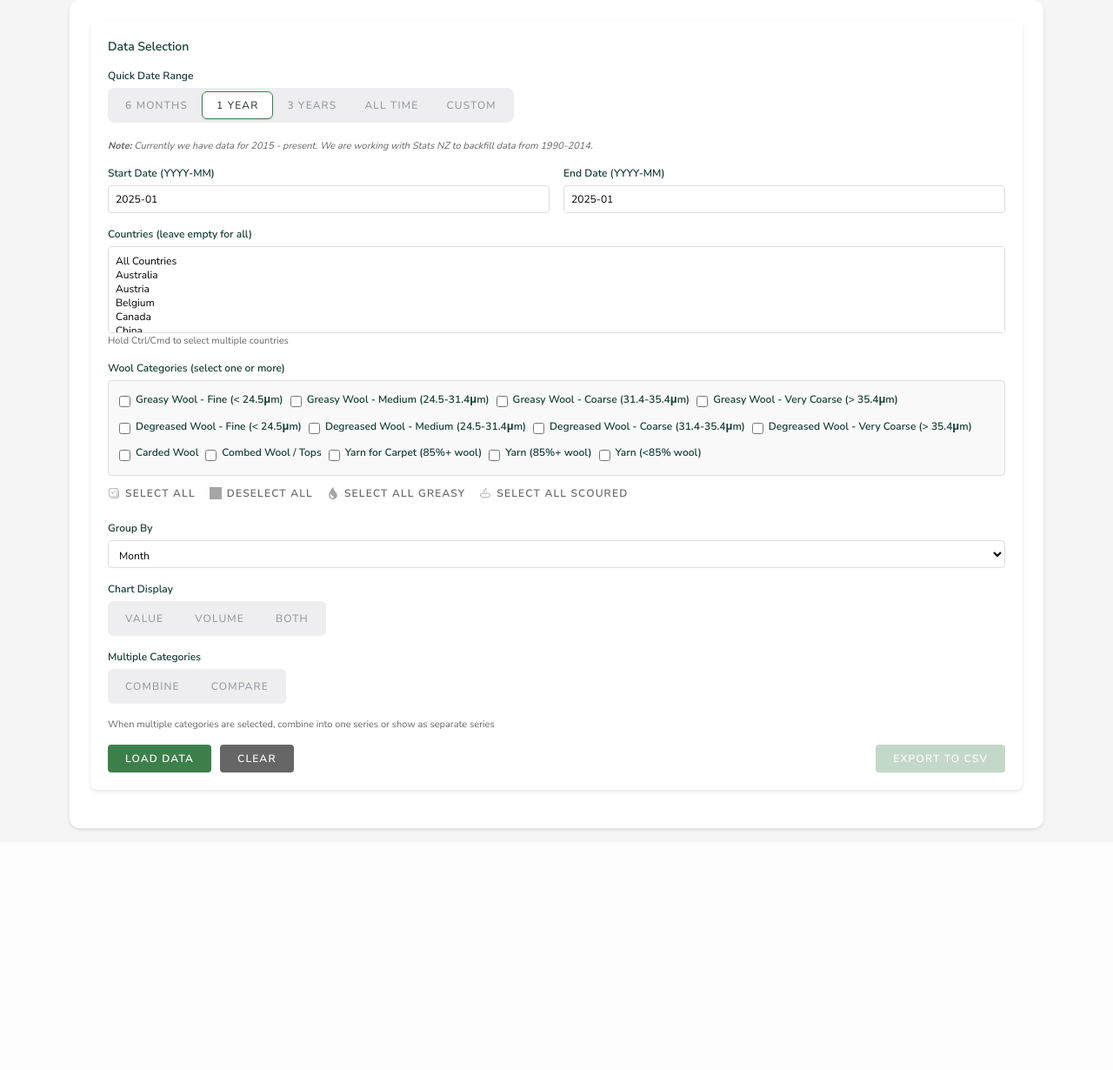
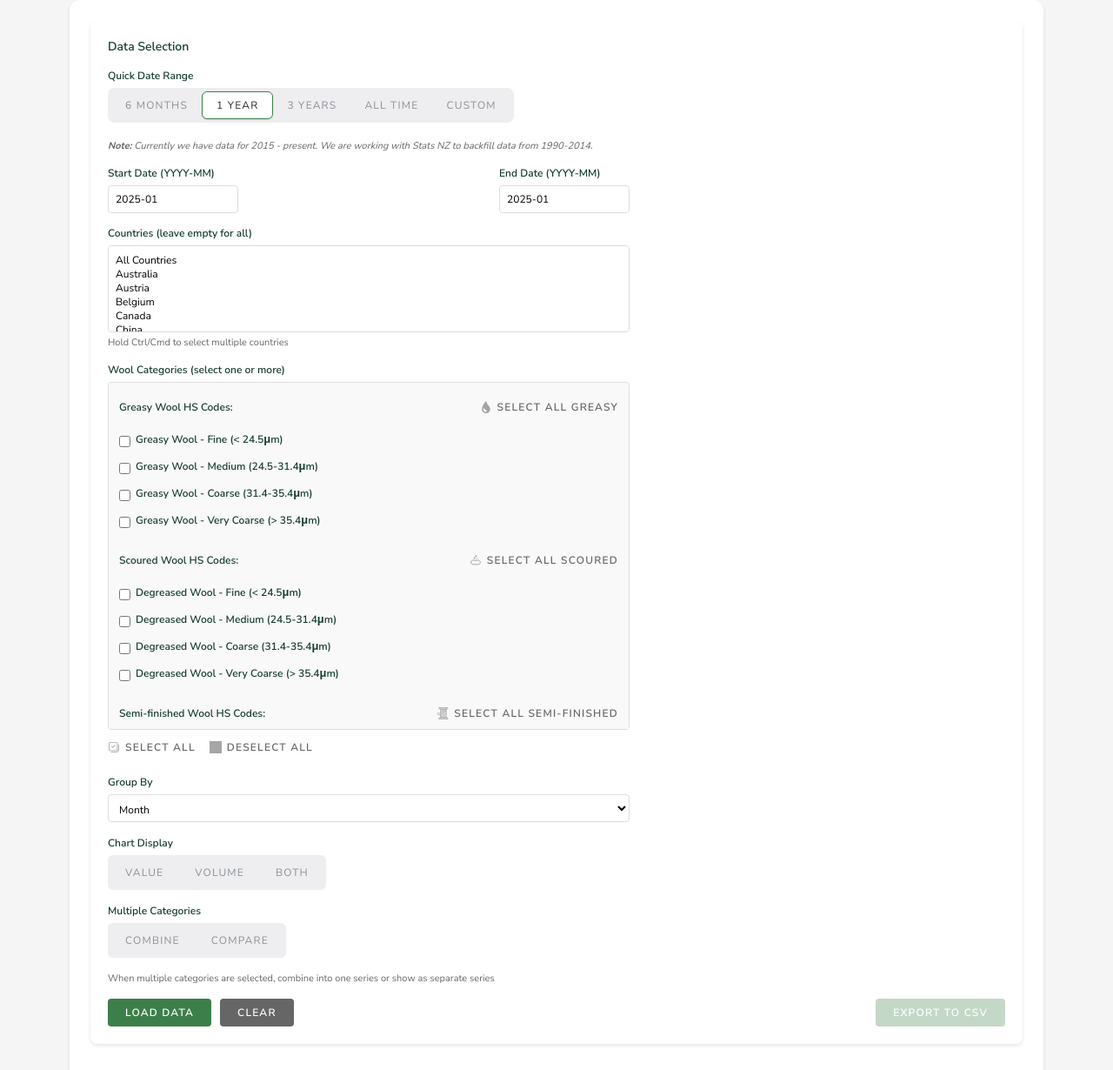
Before and after one commit to cosgroryan/fusca_pro_lookup, a Flask app: page /export-data-iframe in a window 1280 px wide. Shown: the top 1230 px of the page at 87% size. Before the commit the page ends 956 px from the top, so only its background shows below. Run offline with Flask 3, Linux system fonts and the light colour scheme; grey boxes are pictures that could not be loaded.

Commit message:
cleaned up prez of HS code options. gracias a paloma por "justify-between" (aka Gitblame here)

```diff
--- a/static/js/export_data.js
+++ b/static/js/export_data.js
@@ -42,13 +42,31 @@
     'yarn_less85': 'Yarn (<85% wool)'
 };
 
-// Render wool category selector
+// Render wool category selector with sections
 function renderWoolCategorySelector() {
     const container = document.getElementById('woolCategorySelector');
     if (!container) return;
 
+    // Define categories by section
+    const greasyCategories = ['greasy_fine', 'greasy_medium', 'greasy_coarse', 'greasy_very_coarse'];
+    const scouredCategories = ['degreased_fine', 'degreased_medium', 'degreased_coarse', 'degreased_very_coarse'];
+    const semiFinishedCategories = ['carded', 'combed', 'yarn_carpet', 'yarn_85plus', 'yarn_less85'];
+
     let html = '';
-    Object.keys(WOOL_CATEGORIES).forEach(category => {
+
+    // Greasy Wool section
+    html += `
+        <div class="wool-category-section">
+            <div class="wool-category-section-header">
+                <h3 class="wool-category-section-title">Greasy Wool HS Codes:</h3>
+                <button class="category-action-link" onclick="selectAllGreasy()">
+                    <img src="/static/images/water-drop-svgrepo-com.svg" alt="">
+                    SELECT ALL GREASY
+                </button>
+            </div>
+            <div class="wool-category-checkboxes">
+    `;
+    greasyCategories.forEach(category => {
         const categoryId = `category_${category}`;
         html += `
             <div class="wool-category-checkbox">
@@ -57,31 +75,108 @@
             </div>
         `;
     });
+    html += `</div></div>`;
+
+    // Scoured Wool section
+    html += `
+        <div class="wool-category-section">
+            <div class="wool-category-section-header">
+                <h3 class="wool-category-section-title">Scoured Wool HS Codes:</h3>
+                <button class="category-action-link" onclick="selectAllScoured()">
+                    <img src="/static/images/soap-svgrepo-com.svg" alt="">
+                    SELECT ALL SCOURED
+                </button>
+            </div>
+            <div class="wool-category-checkboxes">
+    `;
+    scouredCategories.forEach(category => {
+        const categoryId = `category_${category}`;
+        html += `
+            <div class="wool-category-checkbox">
+                <input type="checkbox" id="${categoryId}" value="${category}" onchange="updateCategoryActionButtons()">
+                <label for="${categoryId}">${WOOL_CATEGORIES[category]}</label>
+            </div>
+        `;
+    });
+    html += `</div></div>`;
+
+    // Semi-finished Wool section
+    html += `
+        <div class="wool-category-section">
+            <div class="wool-category-section-header">
+                <h3 class="wool-category-section-title">Semi-finished Wool HS Codes:</h3>
+                <button class="category-action-link" onclick="selectAllSemiFinished()">
+                    <img src="/static/images/spool-of-thread-svgrepo-com.svg" alt="">
+                    SELECT ALL SEMI-FINISHED
+                </button>
+            </div>
+            <div class="wool-category-checkboxes">
+    `;
+    semiFinishedCategories.forEach(category => {
+        const categoryId = `category_${category}`;
+        html += `
+            <div class="wool-category-checkbox">
+                <input type="checkbox" id="${categoryId}" value="${category}" onchange="updateCategoryActionButtons()">
+                <label for="${categoryId}">${WOOL_CATEGORIES[category]}</label>
+            </div>
+        `;
+    });
+    html += `</div></div>`;
 
     container.innerHTML = html;
     // Update button states after rendering
     updateCategoryActionButtons();
 }
 
-// Select all greasy wool categories
+// Select all greasy wool categories (toggle if all already selected)
 function selectAllGreasy() {
     const greasyCategories = ['greasy_fine', 'greasy_medium', 'greasy_coarse', 'greasy_very_coarse'];
+    const allChecked = greasyCategories.every(category => {
+        const checkbox = document.getElementById(`category_${category}`);
+        return checkbox && checkbox.checked;
+    });
+
+    const newState = !allChecked;
     greasyCategories.forEach(category => {
         const checkbox = document.getElementById(`category_${category}`);
         if (checkbox) {
-            checkbox.checked = true;
+            checkbox.checked = newState;
         }
     });
     updateCategoryActionButtons();
 }
 
-// Select all scoured/degreased wool categories
+// Select all scoured/degreased wool categories (toggle if all already selected)
 function selectAllScoured() {
     const scouredCategories = ['degreased_fine', 'degreased_medium', 'degreased_coarse', 'degreased_very_coarse'];
+    const allChecked = scouredCategories.every(category => {
+        const checkbox = document.getElementById(`category_${category}`);
+        return checkbox && checkbox.checked;
+    });
+
+    const newState = !allChecked;
     scouredCategories.forEach(category => {
         const checkbox = document.getElementById(`category_${category}`);
         if (checkbox) {
-            checkbox.checked = true;
+            checkbox.checked = newState;
+        }
+    });
+    updateCategoryActionButtons();
+}
+
+// Select all semi-finished wool categories (toggle if all already selected)
+function selectAllSemiFinished() {
+    const semiFinishedCategories = ['carded', 'combed', 'yarn_carpet', 'yarn_85plus', 'yarn_less85'];
+    const allChecked = semiFinishedCategories.every(category => {
+        const checkbox = document.getElementById(`category_${category}`);
+        return checkbox && checkbox.checked;
+    });
+
+    const newState = !allChecked;
+    semiFinishedCategories.forEach(category => {
+        const checkbox = document.getElementById(`category_${category}`);
+        if (checkbox) {
+            checkbox.checked = newState;
         }
     });
     updateCategoryActionButtons();
@@ -94,9 +189,10 @@
     const allChecked = checkboxes.length > 0 && checkedBoxes.length === checkboxes.length;
     const noneChecked = checkedBoxes.length === 0;
 
-    // Get greasy and scoured categories
+    // Get greasy, scoured, and semi-finished categories
     const greasyCategories = ['greasy_fine', 'greasy_medium', 'greasy_coarse', 'greasy_very_coarse'];
     const scouredCategories = ['degreased_fine', 'degreased_medium', 'degreased_coarse', 'degreased_very_coarse'];
+    const semiFinishedCategories = ['carded', 'combed', 'yarn_carpet', 'yarn_85plus', 'yarn_less85'];
 
     const greasyChecked = greasyCategories.every(cat => {
         const cb = document.getElementById(`category_${cat}`);
@@ -104,6 +200,11 @@
     });
 
     const scouredChecked = scouredCategories.every(cat => {
+        const cb = document.getElementById(`category_${cat}`);
+        return cb && cb.checked;
+    });
+
+    const semiFinishedChecked = semiFinishedCategories.every(cat => {
         const cb = document.getElementById(`category_${cat}`);
         return cb && cb.checked;
     });
@@ -113,6 +214,7 @@
     const deselectAllBtn = document.querySelector('.category-action-link[onclick="deselectAllCategories()"]');
     const selectGreasyBtn = document.querySelector('.category-action-link[onclick="selectAllGreasy()"]');
     const selectScouredBtn = document.querySelector('.category-action-link[onclick="selectAllScoured()"]');
+    const selectSemiFinishedBtn = document.querySelector('.category-action-link[onclick="selectAllSemiFinished()"]');
 
     if (selectAllBtn) {
         if (allChecked) {
@@ -128,10 +230,7 @@
     }
 
     if (selectGreasyBtn) {
-        if (greasyChecked && greasyCategories.some(cat => {
-            const cb = document.getElementById(`category_${cat}`);
-            return cb && cb.checked;
-        })) {
+        if (greasyChecked) {
             selectGreasyBtn.classList.add('active');
         } else {
             selectGreasyBtn.classList.remove('active');
@@ -139,13 +238,18 @@
     }
 
     if (selectScouredBtn) {
-        if (scouredChecked && scouredCategories.some(cat => {
-            const cb = document.getElementById(`category_${cat}`);
-            return cb && cb.checked;
-        })) {
+        if (scouredChecked) {
             selectScouredBtn.classList.add('active');
         } else {
             selectScouredBtn.classList.remove('active');
+        }
+    }
+
+    if (selectSemiFinishedBtn) {
+        if (semiFinishedChecked) {
+            selectSemiFinishedBtn.classList.add('active');
+        } else {
+            selectSemiFinishedBtn.classList.remove('active');
         }
     }
 }
--- a/templates/export_data_iframe.html
+++ b/templates/export_data_iframe.html
@@ -90,9 +90,16 @@
     }
 
     .category-action-link.active {
-        color: #3D7F4B;
-        text-decoration: none; /* No underline for active state */
+        color: #3D7F4B !important;
+        text-decoration: none !important; /* No underline for active state */
         font-weight: bold; /* Bold font when active */
+    }
+
+    /* Ensure inactive buttons are grey (not green) */
+    .category-action-link:not(.active) {
+        color: #666 !important;
+        text-decoration: none !important;
+        font-weight: 600 !important;
     }
 
     /* Deselect should not be bold even if active */
@@ -147,10 +154,23 @@
         filter: brightness(0) saturate(100%) invert(38%) sepia(25%) saturate(2000%) hue-rotate(100deg) brightness(0.85) contrast(1);
     }
 
-    .control-row {
-        display: grid;
-        grid-template-columns: 1fr 1fr;
+    .date-inputs-container {
+        display: flex;
+        flex-direction: row;
+        justify-content: space-between;
         gap: 16px;
+        width: 600px;
+        max-width: 100%;
+        padding-bottom: 15px;
+    }
+
+    .date-inputs-container .control-group {
+        margin-bottom: 0;
+    }
+
+    .date-inputs-container input {
+        width: 100%;
+        max-width: 150px;
     }
 
     .file-selector {
@@ -178,14 +198,52 @@
 
     .wool-category-selector {
         display: flex;
-        flex-wrap: wrap;
-        gap: 8px;
-        max-height: 200px;
+        flex-direction: column;
+        gap: 16px;
+        max-height: 400px;
         overflow-y: auto;
         padding: 12px;
         background: #f9f9f9;
         border-radius: 4px;
         border: 1px solid #ddd;
+        width: 600px;
+        max-width: 100%;
+    }
+
+    #countryFilter {
+        width: 600px;
+        max-width: 100%;
+    }
+
+    #groupBy {
+        width: 600px;
+        max-width: 100%;
+    }
+
+    .wool-category-section {
+        display: flex;
+        flex-direction: column;
+        gap: 8px;
+    }
+
+    .wool-category-section-header {
+        display: flex;
+        justify-content: space-between;
+        align-items: center;
+        margin-bottom: 4px;
+    }
+
+    .wool-category-section-title {
+        font-size: 12px;
+        font-weight: 600;
+        color: #153D33;
+        margin: 0;
+    }
+
+    .wool-category-checkboxes {
+        display: flex;
+        flex-direction: column;
+        gap: 8px;
     }
 
     .wool-category-checkbox {
@@ -343,8 +401,25 @@
     }
 
     @media (max-width: 768px) {
-        .control-row {
-            grid-template-columns: 1fr;
+        .wool-category-selector {
+            width: 100%;
+        }
+
+        #countryFilter {
+            width: 100%;
+        }
+
+        #groupBy {
+            width: 100%;
+        }
+
+        .date-inputs-container {
+            width: 100%;
+            flex-direction: column;
+        }
+
+        .date-inputs-container input {
+            max-width: 100%;
         }
 
         .chart-wrapper {
@@ -414,7 +489,7 @@
             </small>
         </div>
 
-        <div class="control-row">
+        <div class="date-inputs-container">
             <div class="control-group">
                 <label>Start Date (YYYY-MM)</label>
                 <input type="text" id="startDate" placeholder="e.g. 2024-01" pattern="\d{4}-\d{2}" maxlength="7">
@@ -430,7 +505,7 @@
         <select id="countryFilter" multiple style="min-height: 100px;">
             <option value="">Loading countries...</option>
         </select>
-        <small style="color: #666; font-size: 11px;">Hold Ctrl/Cmd to select multiple countries</small>
+        <small style="color: #666; font-size: 11px; display: block; margin-top: 4px;">Hold Ctrl/Cmd to select multiple countries</small>
     </div>
 
     <div class="control-group">
@@ -448,14 +523,6 @@
             <button class="category-action-link" onclick="deselectAllCategories()">
                 <img src="{{ url_for('static', filename='images/clear-circle-svgrepo-com.svg') }}" alt="">
                 DESELECT ALL
-            </button>
-            <button class="category-action-link" onclick="selectAllGreasy()">
-                <img src="{{ url_for('static', filename='images/water-drop-svgrepo-com.svg') }}" alt="">
-                SELECT ALL GREASY
-            </button>
-            <button class="category-action-link" onclick="selectAllScoured()">
-                <img src="{{ url_for('static', filename='images/soap-svgrepo-com.svg') }}" alt="">
-                SELECT ALL SCOURED
             </button>
         </div>
     </div>
```
Also changed, not shown: templates/export_data.html (+87 -20 lines), static/images/spool-of-thread-svgrepo-com.svg (added).
